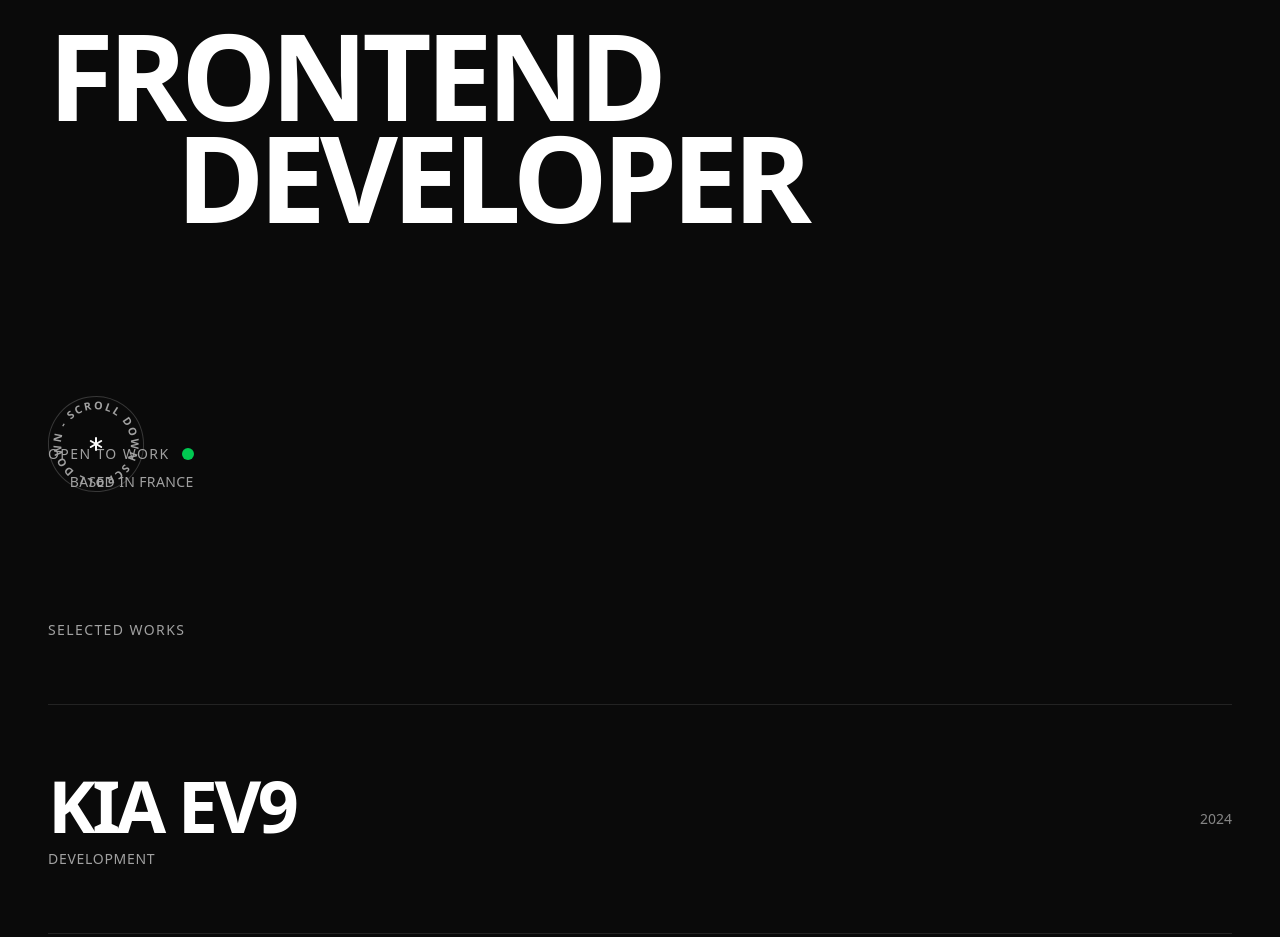
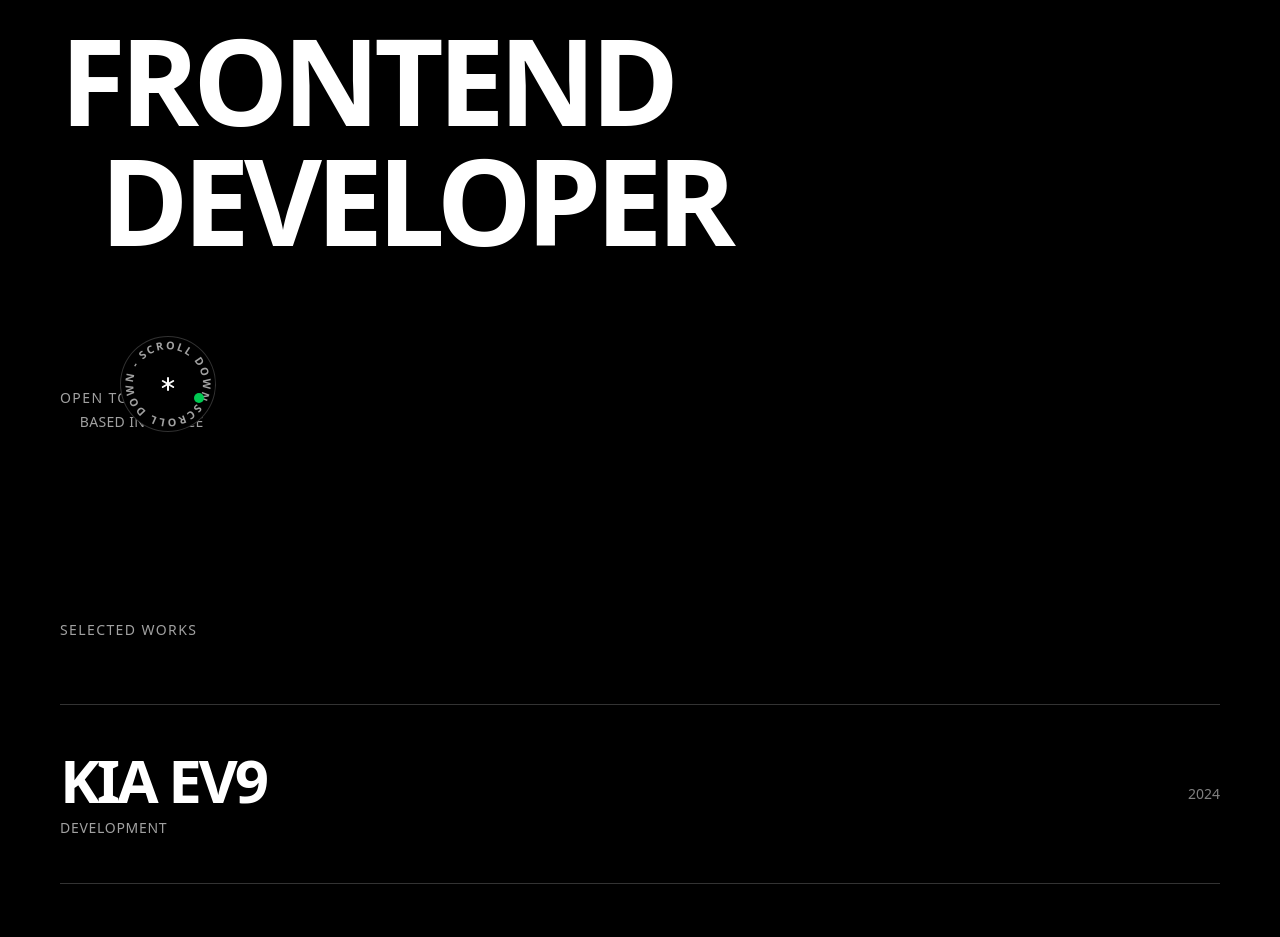
Before and after one commit to Aishh2k/portfolio-website, a Next.js app: page / in a window 1280 px wide. Shown: the part 260-1197 px from the top of the page. Built offline with nearby package versions, Linux system fonts and the light colour scheme.

Commit message:
Update dependencies and refine UI components

```diff
--- a/package.json
+++ b/package.json
@@ -16,7 +16,7 @@
     "clsx": "^2.1.1",
     "framer-motion": "^12.23.26",
     "lucide-react": "^0.562.0",
-    "next": "16.1.1",
+    "next": "^15.5.2",
     "next-themes": "^0.4.6",
     "react": "19.2.3",
     "react-dom": "19.2.3",
--- a/src/app/globals.css
+++ b/src/app/globals.css
@@ -82,7 +82,7 @@
 }
 
 .dark {
-  --background: oklch(0.145 0 0);
+  --background: #000000;
   --foreground: oklch(0.985 0 0);
   --card: oklch(0.205 0 0);
   --card-foreground: oklch(0.985 0 0);
@@ -119,6 +119,7 @@
   * {
     @apply border-border outline-ring/50;
   }
+
   body {
     @apply bg-background text-foreground;
   }
--- a/src/components/sections/Hero.tsx
+++ b/src/components/sections/Hero.tsx
@@ -5,8 +5,8 @@ import { Asterisk } from "lucide-react"
 
 export default function Hero() {
     return (
-        <section className="h-screen w-full flex flex-col justify-between p-6 md:p-12 md:pb-12 relative overflow-hidden bg-background">
-            {/* Top Bar: Name & Menu (Menu placeholder) */}
+        <section className="h-screen w-full flex flex-col justify-between py-12 px-6 lg:px-[60px] relative overflow-hidden bg-background">
+            {/* Top Bar: Name & Menu */}
             <div className="flex items-center justify-between w-full z-10">
                 <div className="text-sm font-medium tracking-widest uppercase text-muted-foreground">
                     Aiswarya Jayachandran
@@ -16,13 +16,13 @@ export default function Hero() {
                 </div>
             </div>
 
-            {/* Main Typography */}
-            <div className="flex flex-col z-10 mt-20 md:mt-0 items-center md:items-start w-full">
+            {/* Main Typography - Centered Vertically */}
+            <div className="flex flex-col z-10 items-center md:items-start w-full absolute top-1/2 left-0 -translate-y-1/2 px-6 lg:px-[60px]">
                 <motion.h1
                     initial={{ y: 100, opacity: 0 }}
                     animate={{ y: 0, opacity: 1 }}
                     transition={{ duration: 0.8, ease: "easeOut" }}
-                    className="text-[14vw] md:text-[120px] leading-[0.85] font-bold uppercase tracking-tighter text-white"
+                    className="text-[14vw] lg:text-[120px] leading-[0.85] lg:leading-[120px] font-bold uppercase tracking-tighter text-white"
                 >
                     Frontend
                 </motion.h1>
@@ -30,21 +30,21 @@ export default function Hero() {
                     initial={{ y: 100, opacity: 0 }}
                     animate={{ y: 0, opacity: 1 }}
                     transition={{ duration: 0.8, ease: "easeOut", delay: 0.1 }}
-                    className="text-[14vw] md:text-[120px] leading-[0.85] font-bold uppercase tracking-tighter text-white ml-[0] md:ml-32"
+                    className="text-[14vw] lg:text-[120px] leading-[0.85] lg:leading-[120px] font-bold uppercase tracking-tighter text-white ml-0 lg:ml-[40px]"
                 >
                     Developer
                 </motion.h1>
             </div>
 
             {/* Bottom Area */}
-            <div className="flex flex-col md:flex-row justify-between items-end w-full z-10 gap-8 relative">
+            <div className="flex flex-col md:flex-row justify-between items-end w-full z-10 gap-8 relative pb-[60px]">
 
                 {/* Rotating Scroll Indicator (Bottom Left) */}
-                <div className="absolute left-0 bottom-0 hidden md:flex items-center justify-center">
+                <div className="absolute left-[60px] bottom-[60px] hidden lg:flex items-center justify-center">
                     <motion.div
                         animate={{ rotate: 360 }}
                         transition={{ duration: 10, repeat: Infinity, ease: "linear" }}
-                        className="w-24 h-24 border border-muted-foreground/30 rounded-full flex items-center justify-center relative"
+                        className="w-24 h-24 border border-muted-foreground/30 rounded-full flex items-center justify-center relative bg-background"
                     >
                         <svg viewBox="0 0 100 100" className="w-full h-full absolute inset-0 text-muted-foreground">
                             <defs>
@@ -61,17 +61,17 @@ export default function Hero() {
                 </div>
 
                 {/* Bottom Right: Status & Location */}
-                <div className="flex flex-col gap-2 items-end w-full md:w-auto">
-                    <div className="flex items-center gap-3">
+                <div className="flex flex-col gap-1 items-end w-full md:w-auto text-right">
+                    <div className="flex items-center gap-3 justify-end">
                         <span className="text-sm font-medium tracking-widest uppercase text-muted-foreground">
                             Open to work
                         </span>
-                        <div className="relative flex h-3 w-3">
+                        <div className="relative flex h-2.5 w-2.5">
                             <span className="animate-ping absolute inline-flex h-full w-full rounded-full bg-green-400 opacity-75"></span>
-                            <span className="relative inline-flex rounded-full h-3 w-3 bg-green-500"></span>
+                            <span className="relative inline-flex rounded-full h-2.5 w-2.5 bg-green-500"></span>
                         </div>
                     </div>
-                    <div className="text-sm text-muted-foreground uppercase tracking-wide text-right">
+                    <div className="text-sm text-muted-foreground uppercase tracking-wide">
                         Based in France
                     </div>
                 </div>
--- a/src/components/sections/Works.tsx
+++ b/src/components/sections/Works.tsx
@@ -57,23 +57,23 @@ export default function Works() {
     }, [mouseX, mouseY])
 
     return (
-        <section id="works" className="w-full pb-32 px-6 md:px-12 bg-background relative z-20">
+        <section id="works" className="w-full pb-32 px-6 lg:px-[60px] bg-background relative z-20">
             <div className="flex flex-col mb-12 mt-20">
                 <h2 className="text-sm font-medium tracking-widest uppercase text-muted-foreground mb-4">
                     Selected Works
                 </h2>
             </div>
 
-            <div className="flex flex-col border-t border-white/10">
+            <div className="flex flex-col border-t border-white/20">
                 {projects.map((project) => (
                     <div
                         key={project.id}
-                        className="group relative flex flex-col md:flex-row justify-between items-start md:items-center py-12 md:py-16 border-b border-white/10 transition-colors cursor-pointer"
+                        className="group relative flex flex-col md:flex-row justify-between items-start md:items-center py-[45px] border-b border-white/20 transition-colors cursor-pointer"
                         onMouseEnter={() => setHoveredProject(project.id)}
                         onMouseLeave={() => setHoveredProject(null)}
                     >
                         <div className="flex flex-col gap-2 relative z-10 transition-transform duration-500 ease-out group-hover:translate-x-4">
-                            <h3 className="text-5xl md:text-7xl font-bold uppercase tracking-tighter text-white group-hover:text-muted-foreground transition-colors">
+                            <h3 className="text-4xl md:text-5xl lg:text-[60px] font-bold uppercase tracking-tighter text-white group-hover:text-muted-foreground transition-colors">
                                 {project.title}
                             </h3>
                             <span className="text-xs md:text-sm text-muted-foreground uppercase tracking-wider">
```
Also changed, not shown: 1 other file (tests, documents, lock files or other folders).
